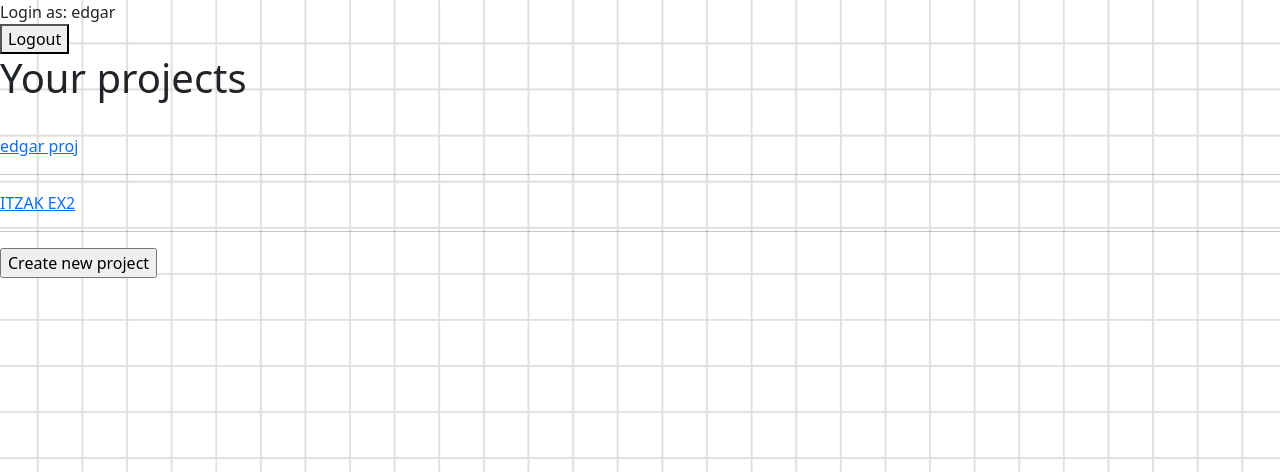
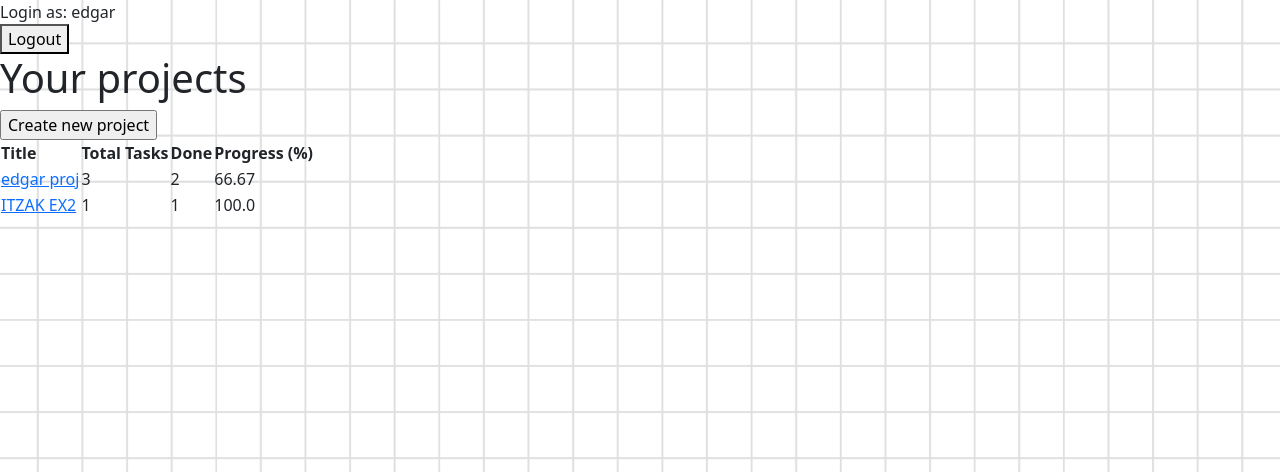
Before and after one commit to ItzakSanchez/Lotus-Project-Manager, a Django app: page /projects/list in a window 1280 px wide. Shown: the top 472 px of the page. Run offline with Django 5.2, Linux system fonts and the light colour scheme; a user stored in the database is signed in; data comes from the database, SQL or seed files in the repository; both versions use the stored data as it was after the commit.

Commit message:
Protect checkbox form only Owner can update, Queryset update to show tasks completed/tasks count, Add get_context_data to calculate progress%

```diff
--- a/project_manager/projects/views.py
+++ b/project_manager/projects/views.py
@@ -3,6 +3,7 @@ from datetime import datetime
 from django import forms
 from django.contrib.auth.decorators import login_required
 from django.contrib.auth.mixins import LoginRequiredMixin, UserPassesTestMixin
+from django.db.models import Count, Q
 from django.http import HttpResponseRedirect
 from django.shortcuts import render, get_object_or_404, get_list_or_404, redirect
 from django.urls import reverse_lazy
@@ -21,9 +22,24 @@ class ProjectListView(LoginRequiredMixin, ListView):
 
     def get_queryset(self):
         try:
-            return Project.objects.filter(user=self.request.user)
-        except:
+            query = (Project.objects.filter(user=self.request.user)
+                     .annotate(total_tasks=Count('tasks'))
+                     .annotate(done_tasks=Count('tasks', filter=Q(tasks__is_completed = True))))
+            return query
+        except Exception as e:
+            print(e)
             return None
+
+    def get_context_data(self, **kwargs):
+        context = super().get_context_data(**kwargs)
+        projects = context.get('projects')
+        for project in projects:
+            if project.total_tasks > 0:
+                project.progress = round((project.done_tasks / project.total_tasks) * 100, 2)
+            else:
+                project.progress = '0.0'
+
+        return context
 
 class ProjectDetailView(LoginRequiredMixin, UserPassesTestMixin, DetailView):
     login_url = reverse_lazy('users:login')
@@ -51,12 +67,12 @@ class ProjectDetailView(LoginRequiredMixin, UserPassesTestMixin, DetailView):
         for k,v in dict_values.items():
             if k.isdigit():
                 task = get_object_or_404(Task, pk=int(k))
-                if dict_values.get(k) == 'on':
-                    task.is_completed = True
-                else:
-                    task.is_completed = False
-                task.save()
-
+                if task.project.user == self.request.user: # Verify if the task is owned by the current user
+                    if dict_values.get(k) == 'on':
+                        task.is_completed = True
+                    else:
+                        task.is_completed = False
+                    task.save()
         return redirect(reverse_lazy('projects:detail', kwargs={'pk': self.kwargs.get('pk')}))
 
 class CreateForm(forms.ModelForm):
@@ -64,7 +80,7 @@ class CreateForm(forms.ModelForm):
         model = Project
         fields = ['title', 'description']
 
-class CreateProjectView(LoginRequiredMixin, UserPassesTestMixin, FormView):
+class CreateProjectView(LoginRequiredMixin, FormView):
     model = Project
     form_class = CreateForm
     template_name = 'projects/create.html'
@@ -79,12 +95,12 @@ class CreateProjectView(LoginRequiredMixin, UserPassesTestMixin, FormView):
     def get_success_url(self):
         return reverse_lazy("projects:list")
 
-    def test_func(self):
-        """
-        Test if the user is the owner of the project
-        """
-        project = get_object_or_404(Project,pk=self.kwargs['pk'])
-        return project.user == self.request.user
+    # def test_func(self):
+    #     """
+    #     Test if the user is the owner of the project
+    #     """
+    #     project = get_object_or_404(Project,pk=self.kwargs['pk'])
+    #     return project.user == self.request.user
 
 class UpdateProjectView(LoginRequiredMixin, UserPassesTestMixin, UpdateView):
     model = Project
--- a/project_manager/templates/projects/list.html
+++ b/project_manager/templates/projects/list.html
@@ -5,12 +5,23 @@
 {% block content%}
     <h1>Your projects</h1>
     {% if projects|length > 0 %}
-        <br>
+        <table>
+            <tr>
+                <th>Title</th>
+                <th>Total Tasks</th>
+                <th>Done</th>
+                <th>Progress (%)</th>
+            </tr>
         {% for project in projects%}
-            <a href="{% url 'projects:detail' project.pk%}">{{project.title}}</a>
-            <hr>
+            <tr>
+                <td><a href="{% url 'projects:detail' project.pk%}">{{project.title}}</a></td>
+                <td>{{project.total_tasks}}</td>
+                <td>{{project.done_tasks}}</td>
+                <td>{{project.progress}}</td>
+            </tr>
         {% endfor %}
         <a href="{% url 'projects:create' %}"><input type="button" value="Create new project"></a>
+        </table>
     {% else %}
         <p>No projects found. <a href="{% url 'projects:create' %}">Create a new project</a></p>
     {% endif %}
```
Also changed, not shown: project_manager/db.sqlite3.
